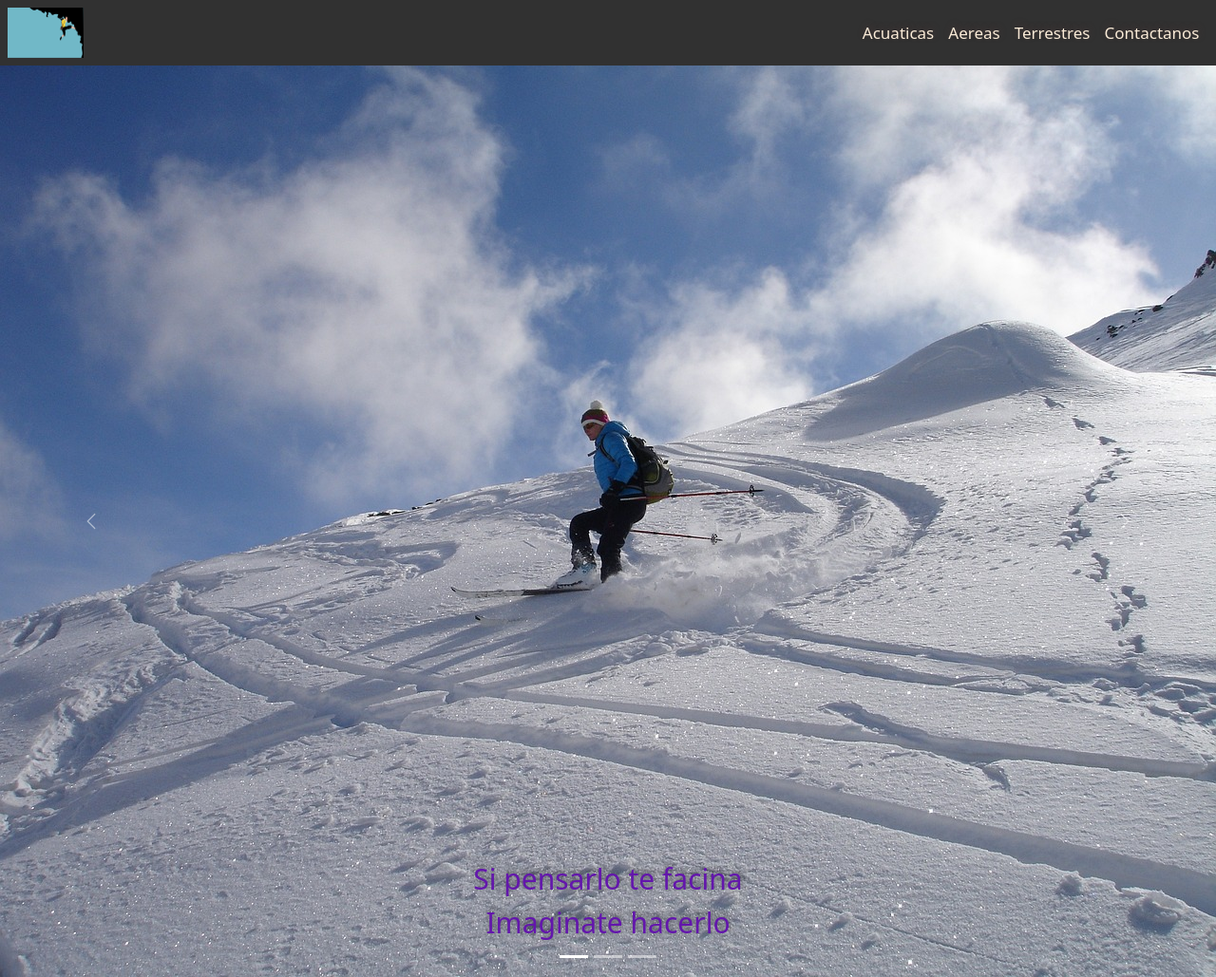
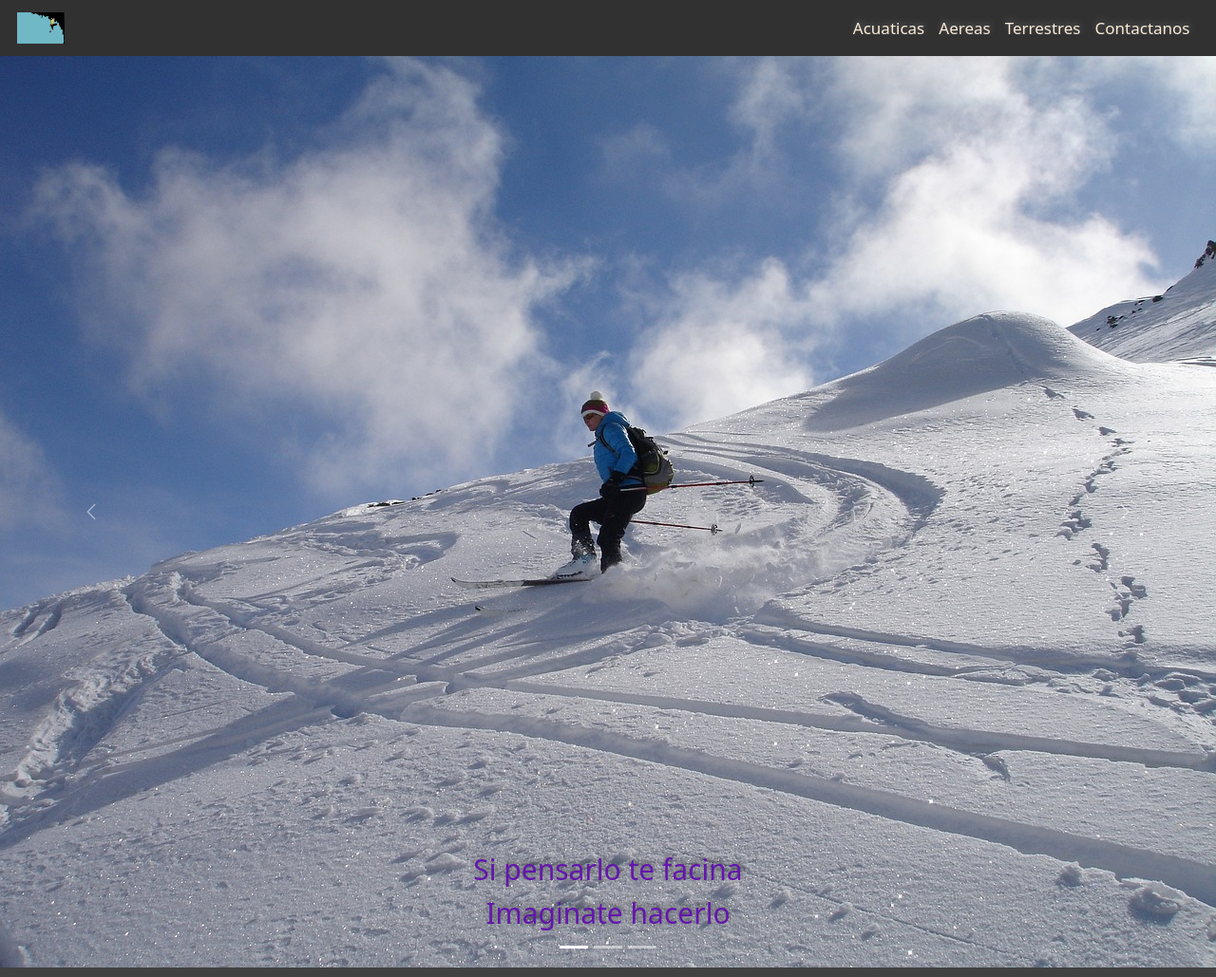
Before and after one commit to Andresortiz1997/Dextrem, a plain HTML site: page index.html in a window 1280 px wide. Shown: the top 1029 px of the page at 95% size. Drawn offline with nearby package versions, Linux system fonts and the light colour scheme.

Commit message:
navbar arreglado

```diff
--- a/css/style.css
+++ b/css/style.css
@@ -16,7 +16,6 @@ Colores
 html{
     font-family:'Geologica', sans-serif ;
     font-size: 62.5%;
-
 }
 
 h1{font-size: 4rem;}
@@ -24,20 +23,33 @@ h2{font-size: 3rem;}
 p{font-family: 1.25rem;}
 
 /*header---------------------------------*/
-header{
-    background-color:#313131;
+.navbar{
+    padding: 1rem;
+    background-color: #313131;
 }
 .navbar-brand img{
-    width: 80px;
+    width: 50px;
     margin:0;
 }
+.navbar-toggler{
+    border: 1px solid antiquewhite;
+}
+.navbar-toggler-icon{
+    color: antiquewhite;
+}
+.navbar-collapse{
+    align-items: center;
+    justify-content: space-between;
+}
+
 .nav-item a{
     color: antiquewhite;
     text-decoration: none;
     font-size:1.7rem;
-    text-shadow: 1px -3px 7px rgba(88,58,58,0.49);
+    text-shadow: 1px -3px 7px rgba(161, 159, 159, 0.49);
     margin-right: 5px;
 }
+
 /* Footer--------------------------------------------------- */
 footer{
     background-color: #414141;
@@ -88,3 +100,10 @@ footer{
     font-size: 2rem;
     margin-top: 30px;
 }
+
+/*Adaptabe-------------------------------------------------*/
+@media screen and (max-width: 767px){
+    .navbar-brand{
+        display:none;
+    }
+}
--- a/index.html
+++ b/index.html
@@ -19,14 +19,14 @@
 <body>
     <!--header-->
    <header>
-        <nav class="navbar navbar-expand-lg">
+        <nav class="navbar navbar-expand-md">
             <div class="container-fluid">
                 <a class="navbar-brand" href="index.html"><img src="assets/adventure.png" alt="logo de la pagina"></a>
                 <button class="navbar-toggler" type="button" data-bs-toggle="collapse" data-bs-target="#navbarNav" aria-controls="navbarNav" aria-expanded="false" aria-label="Toggle navigation">
                 <span class="navbar-toggler-icon"></span>
                 </button>
                 <div class="collapse navbar-collapse" id="navbarNav">
-                <ul class="navbar-nav ms-auto">
+                    <ul class="navbar-nav ms-auto d-flex justify-content-end align-items-center">
                         <li class="nav-item">
                         <a class="nav-link" aria-current="page" href="pages/acuaticas.html">Acuaticas</a>
                         </li>
```
Lines whose indentation alone changed are shown as unchanged.
